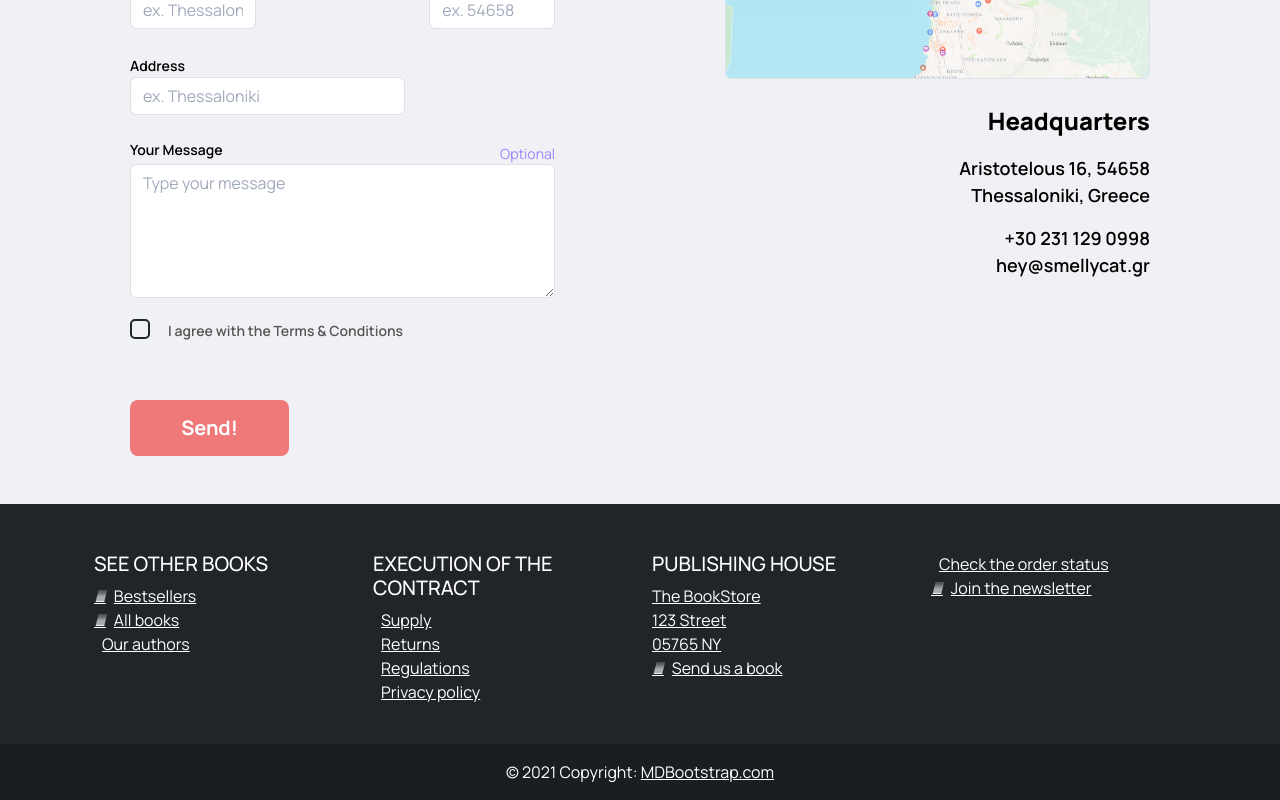
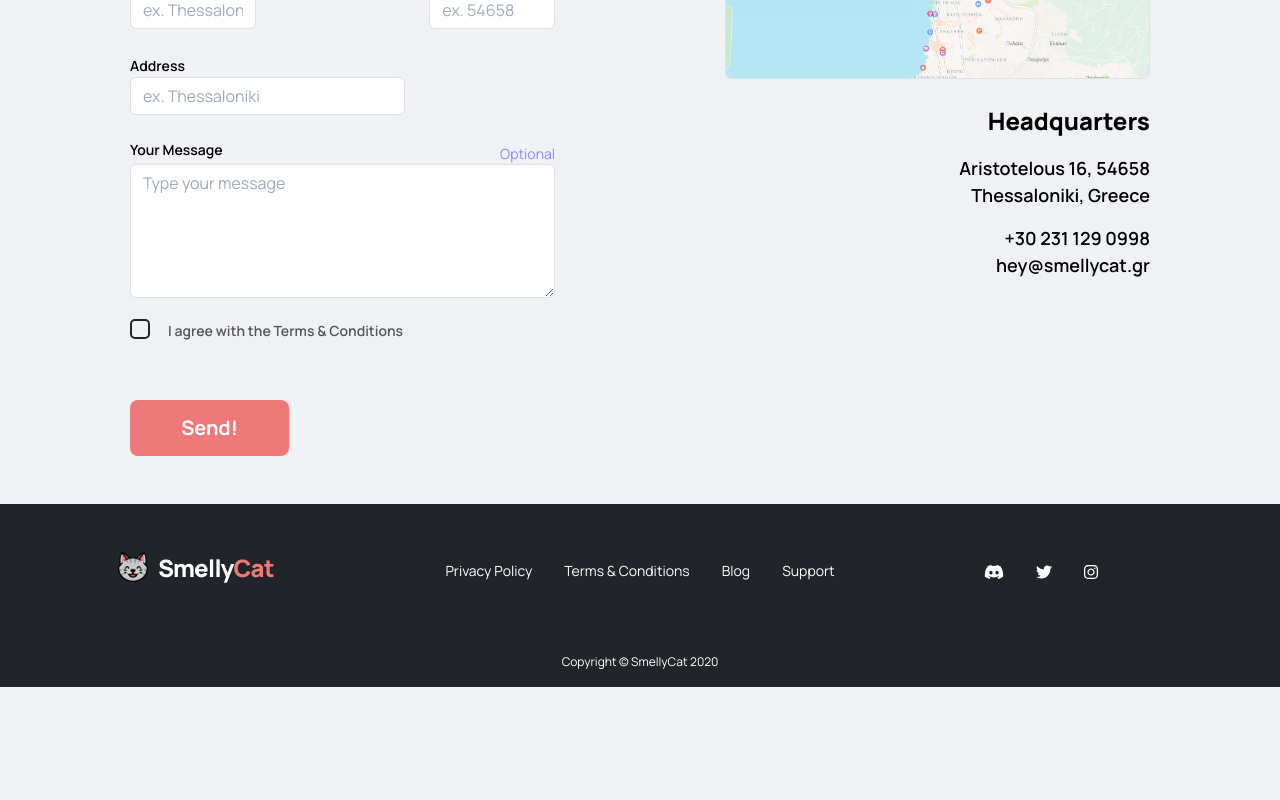
Before and after one commit to OikonomouDimitrios/smelly-cat, an Angular app: page / in a window 1280 px wide. Shown: the part 511-1311 px from the top of the page. After the commit the page ends 1198 px from the top, so only its background shows below. Built offline with nearby package versions, Linux system fonts and the light colour scheme.

Commit message:
implement footer

```diff
--- a/src/app/app.component.html
+++ b/src/app/app.component.html
@@ -144,7 +144,7 @@
       </form>
     </div>
     <div
-      class="col-md-5 order-md-2 px-0  d-flex flex-column justify-content-center"
+      class="col-md-5 order-md-2 px-0 d-flex flex-column justify-content-center"
     >
       <div class="row">
         <div class="col-md-12">
@@ -177,120 +177,102 @@
 </div>
 <footer class="bg-dark text-center text-lg-start text-white">
   <!-- Grid container -->
-  <div class="container p-4">
+  <div class="container my-4 py-4">
     <!--Grid row-->
-    <div class="row mt-4">
+    <div class="row mt-4 mx-4">
       <!--Grid column-->
-      <div class="col-lg-3 col-md-6 mb-4 mb-md-0">
-        <h5 class="text-uppercase">See other books</h5>
-
-        <ul class="list-unstyled mb-0">
-          <li>
-            <a href="#!" class="text-white"
-              ><i class="fas fa-book fa-fw fa-sm me-2"></i>Bestsellers</a
-            >
+      <div class="col-md-3 mb-4 mb-md-0">
+        <img
+          class="img-fluid"
+          src="../assets/smelly-cat-footer-logo.png"
+          alt="..."
+        />
+      </div>
+      <div class="col-md-6 mb-4 mb-md-0">
+        <ul
+          class="list-group list-group-horizontal d-flex justify-content-center"
+        >
+          <li class="list-group-item text-white border-0 bg-transparent">
+            Privacy Policy
           </li>
-          <li>
-            <a href="#!" class="text-white"
-              ><i class="fas fa-book fa-fw fa-sm me-2"></i>All books</a
-            >
+          <li class="list-group-item text-white border-0 bg-transparent">
+            Terms & Conditions
           </li>
-          <li>
-            <a href="#!" class="text-white"
-              ><i class="fas fa-user-edit fa-fw fa-sm me-2"></i>Our authors</a
-            >
+          <li class="list-group-item text-white border-0 bg-transparent">
+            Blog
+          </li>
+          <li class="list-group-item text-white border-0 bg-transparent">
+            Support
           </li>
         </ul>
       </div>
-      <!--Grid column-->
 
-      <!--Grid column-->
-      <div class="col-lg-3 col-md-6 mb-4 mb-md-0">
-        <h5 class="text-uppercase">Execution of the contract</h5>
-
-        <ul class="list-unstyled">
-          <li>
-            <a href="#!" class="text-white"
-              ><i class="fas fa-shipping-fast fa-fw fa-sm me-2"></i>Supply</a
-            >
+      <div class="col-md-3 mb-4 mb-md-0">
+        <ul
+          class="list-group list-group-horizontal d-flex justify-content-center"
+        >
+          <li class="list-group-item text-white border-0 bg-transparent">
+            <ng-template [ngTemplateOutlet]="discord"></ng-template>
           </li>
-          <li>
-            <a href="#!" class="text-white"
-              ><i class="fas fa-backspace fa-fw fa-sm me-2"></i>Returns</a
-            >
+          <li class="list-group-item text-white border-0 bg-transparent">
+            <ng-template [ngTemplateOutlet]="twitter"></ng-template>
           </li>
-          <li>
-            <a href="#!" class="text-white"
-              ><i class="far fa-file-alt fa-fw fa-sm me-2"></i>Regulations</a
-            >
-          </li>
-          <li>
-            <a href="#!" class="text-white"
-              ><i class="far fa-file-alt fa-fw fa-sm me-2"></i>Privacy policy</a
-            >
+          <li class="list-group-item text-white border-0 bg-transparent">
+            <ng-template [ngTemplateOutlet]="instagram"></ng-template>
           </li>
         </ul>
       </div>
-      <!--Grid column-->
-
-      <!--Grid column-->
-      <div class="col-lg-3 col-md-6 mb-4 mb-md-0">
-        <h5 class="text-uppercase">Publishing house</h5>
-
-        <ul class="list-unstyled">
-          <li>
-            <a href="#!" class="text-white">The BookStore</a>
-          </li>
-          <li>
-            <a href="#!" class="text-white">123 Street</a>
-          </li>
-          <li>
-            <a href="#!" class="text-white">05765 NY</a>
-          </li>
-          <li>
-            <a href="#!" class="text-white"
-              ><i class="fas fa-briefcase fa-fw fa-sm me-2"></i>Send us a
-              book</a
-            >
-          </li>
-        </ul>
-      </div>
-      <!--Grid column-->
-
-      <!--Grid column-->
-      <div class="col-lg-3 col-md-6 mb-4 mb-md-0">
-        <ul class="list-unstyled">
-          <li>
-            <a href="#!" class="text-white"
-              ><i class="fa-brands fa-discord fa-xs" style="color: #ffffff"></i
-            ></a>
-          </li>
-          <li>
-            <a href="#!" class="text-white"
-              ><i class="fas fa-shipping-fast fa-fw fa-sm me-2"></i>Check the
-              order status</a
-            >
-          </li>
-          <li>
-            <a href="#!" class="text-white"
-              ><i class="fas fa-envelope fa-fw fa-sm me-2"></i>Join the
-              newsletter</a
-            >
-          </li>
-        </ul>
-      </div>
-      <!--Grid column-->
     </div>
     <!--Grid row-->
   </div>
   <!-- Grid container -->
 
   <!-- Copyright -->
-  <div class="text-center p-3" style="background-color: rgba(0, 0, 0, 0.2)">
-    © 2021 Copyright:
-    <a class="text-white" href="https://mdbootstrap.com/">MDBootstrap.com</a>
+  <div class="text-center p-3 text-sm small copyright">
+    Copyright © SmellyCat 2020
   </div>
   <!-- Copyright -->
 </footer>
 
 <!-- End of .container -->
+
+<ng-template #twitter>
+  <svg
+    xmlns="http://www.w3.org/2000/svg"
+    height="16"
+    width="16"
+    viewBox="0 0 512 512"
+  >
+    <!--!Font Awesome Free 6.5.1 by @fontawesome - https://fontawesome.com License - https://fontawesome.com/license/free Copyright 2023 Fonticons, Inc.-->
+    <path
+      fill="#ffffff"
+      d="M459.4 151.7c.3 4.5 .3 9.1 .3 13.6 0 138.7-105.6 298.6-298.6 298.6-59.5 0-114.7-17.2-161.1-47.1 8.4 1 16.6 1.3 25.3 1.3 49.1 0 94.2-16.6 130.3-44.8-46.1-1-84.8-31.2-98.1-72.8 6.5 1 13 1.6 19.8 1.6 9.4 0 18.8-1.3 27.6-3.6-48.1-9.7-84.1-52-84.1-103v-1.3c14 7.8 30.2 12.7 47.4 13.3-28.3-18.8-46.8-51-46.8-87.4 0-19.5 5.2-37.4 14.3-53 51.7 63.7 129.3 105.3 216.4 109.8-1.6-7.8-2.6-15.9-2.6-24 0-57.8 46.8-104.9 104.9-104.9 30.2 0 57.5 12.7 76.7 33.1 23.7-4.5 46.5-13.3 66.6-25.3-7.8 24.4-24.4 44.8-46.1 57.8 21.1-2.3 41.6-8.1 60.4-16.2-14.3 20.8-32.2 39.3-52.6 54.3z"
+    /></svg
+></ng-template>
+<ng-template #discord>
+  <svg
+    xmlns="http://www.w3.org/2000/svg"
+    height="16"
+    width="20"
+    viewBox="0 0 640 512"
+  >
+    <!--!Font Awesome Free 6.5.1 by @fontawesome - https://fontawesome.com License - https://fontawesome.com/license/free Copyright 2023 Fonticons, Inc.-->
+    <path
+      fill="#ffffff"
+      d="M524.5 69.8a1.5 1.5 0 0 0 -.8-.7A485.1 485.1 0 0 0 404.1 32a1.8 1.8 0 0 0 -1.9 .9 337.5 337.5 0 0 0 -14.9 30.6 447.8 447.8 0 0 0 -134.4 0 309.5 309.5 0 0 0 -15.1-30.6 1.9 1.9 0 0 0 -1.9-.9A483.7 483.7 0 0 0 116.1 69.1a1.7 1.7 0 0 0 -.8 .7C39.1 183.7 18.2 294.7 28.4 404.4a2 2 0 0 0 .8 1.4A487.7 487.7 0 0 0 176 479.9a1.9 1.9 0 0 0 2.1-.7A348.2 348.2 0 0 0 208.1 430.4a1.9 1.9 0 0 0 -1-2.6 321.2 321.2 0 0 1 -45.9-21.9 1.9 1.9 0 0 1 -.2-3.1c3.1-2.3 6.2-4.7 9.1-7.1a1.8 1.8 0 0 1 1.9-.3c96.2 43.9 200.4 43.9 295.5 0a1.8 1.8 0 0 1 1.9 .2c2.9 2.4 6 4.9 9.1 7.2a1.9 1.9 0 0 1 -.2 3.1 301.4 301.4 0 0 1 -45.9 21.8 1.9 1.9 0 0 0 -1 2.6 391.1 391.1 0 0 0 30 48.8 1.9 1.9 0 0 0 2.1 .7A486 486 0 0 0 610.7 405.7a1.9 1.9 0 0 0 .8-1.4C623.7 277.6 590.9 167.5 524.5 69.8zM222.5 337.6c-29 0-52.8-26.6-52.8-59.2S193.1 219.1 222.5 219.1c29.7 0 53.3 26.8 52.8 59.2C275.3 311 251.9 337.6 222.5 337.6zm195.4 0c-29 0-52.8-26.6-52.8-59.2S388.4 219.1 417.9 219.1c29.7 0 53.3 26.8 52.8 59.2C470.7 311 447.5 337.6 417.9 337.6z"
+    /></svg
+></ng-template>
+
+<ng-template #instagram>
+  <svg
+    xmlns="http://www.w3.org/2000/svg"
+    height="16"
+    width="14"
+    viewBox="0 0 448 512"
+  >
+    <!--!Font Awesome Free 6.5.1 by @fontawesome - https://fontawesome.com License - https://fontawesome.com/license/free Copyright 2023 Fonticons, Inc.-->
+    <path
+      fill="#ffffff"
+      d="M224.1 141c-63.6 0-114.9 51.3-114.9 114.9s51.3 114.9 114.9 114.9S339 319.5 339 255.9 287.7 141 224.1 141zm0 189.6c-41.1 0-74.7-33.5-74.7-74.7s33.5-74.7 74.7-74.7 74.7 33.5 74.7 74.7-33.6 74.7-74.7 74.7zm146.4-194.3c0 14.9-12 26.8-26.8 26.8-14.9 0-26.8-12-26.8-26.8s12-26.8 26.8-26.8 26.8 12 26.8 26.8zm76.1 27.2c-1.7-35.9-9.9-67.7-36.2-93.9-26.2-26.2-58-34.4-93.9-36.2-37-2.1-147.9-2.1-184.9 0-35.8 1.7-67.6 9.9-93.9 36.1s-34.4 58-36.2 93.9c-2.1 37-2.1 147.9 0 184.9 1.7 35.9 9.9 67.7 36.2 93.9s58 34.4 93.9 36.2c37 2.1 147.9 2.1 184.9 0 35.9-1.7 67.7-9.9 93.9-36.2 26.2-26.2 34.4-58 36.2-93.9 2.1-37 2.1-147.8 0-184.8zM398.8 388c-7.8 19.6-22.9 34.7-42.6 42.6-29.5 11.7-99.5 9-132.1 9s-102.7 2.6-132.1-9c-19.6-7.8-34.7-22.9-42.6-42.6-11.7-29.5-9-99.5-9-132.1s-2.6-102.7 9-132.1c7.8-19.6 22.9-34.7 42.6-42.6 29.5-11.7 99.5-9 132.1-9s102.7-2.6 132.1 9c19.6 7.8 34.7 22.9 42.6 42.6 11.7 29.5 9 99.5 9 132.1s2.7 102.7-9 132.1z"
+    /></svg
+></ng-template>
--- a/src/styles.css
+++ b/src/styles.css
@@ -1,7 +1,7 @@
 /* You can add global styles to this file, and also import other style files */
 body {
   background-color: #eff1f4;
-  font-family: 'Manrope', sans-serif;
+  font-family: "Manrope", sans-serif;
   color: #000000;
 }
 .fs-text {
@@ -32,13 +32,23 @@ small.text-muted.form-text {
   color: #9784ff !important;
 }
 
+.copyright {
+  font-size: 0.75rem;
+}
+
+.list-group-item {
+  font-size: 0.875rem;
+}
+
 .form-check-input:checked[type="checkbox"] {
   --bs-form-check-bg-image: url("assets/black-checkmark.png");
 }
 .form-check-label {
   color: #555555;
 }
-
+footer.bg-dark {
+  color: #000000;
+}
 .btn.btn-primary.btn-lg {
   background-color: #ef7878;
 }
```
